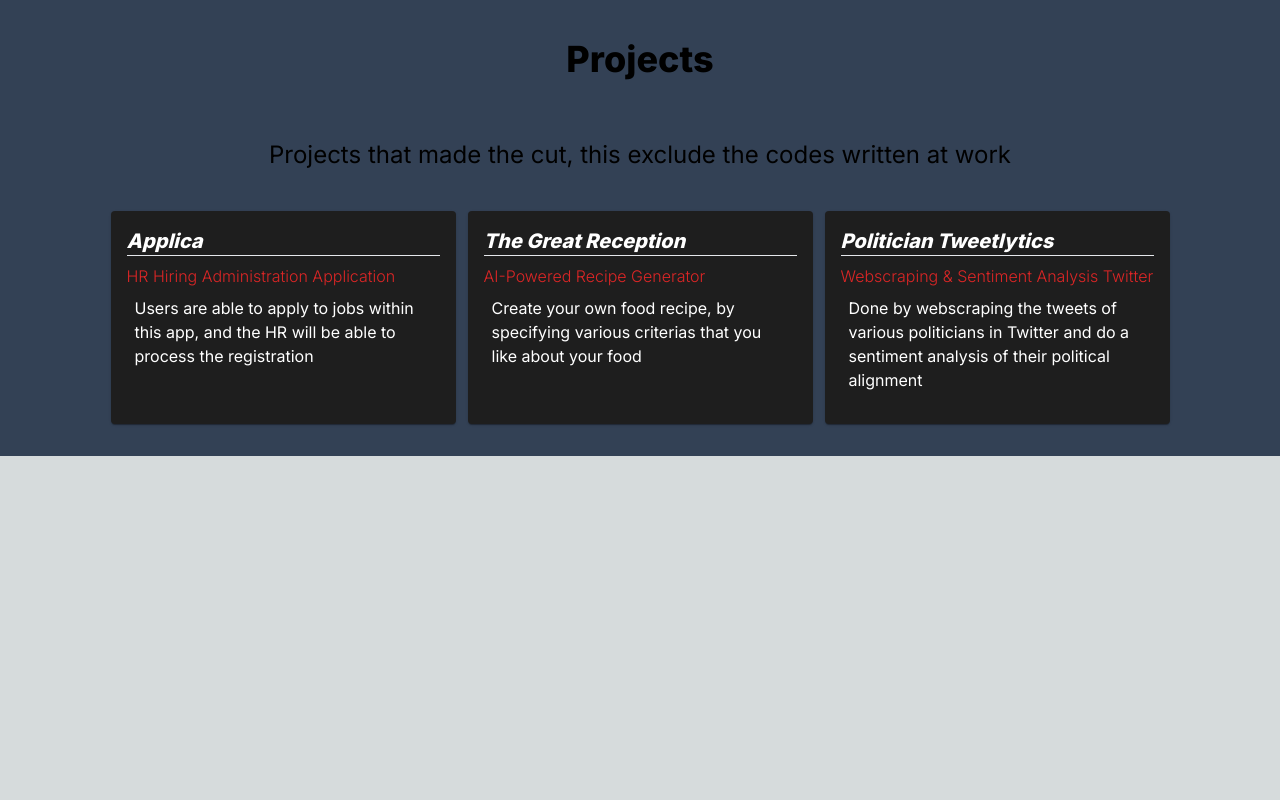
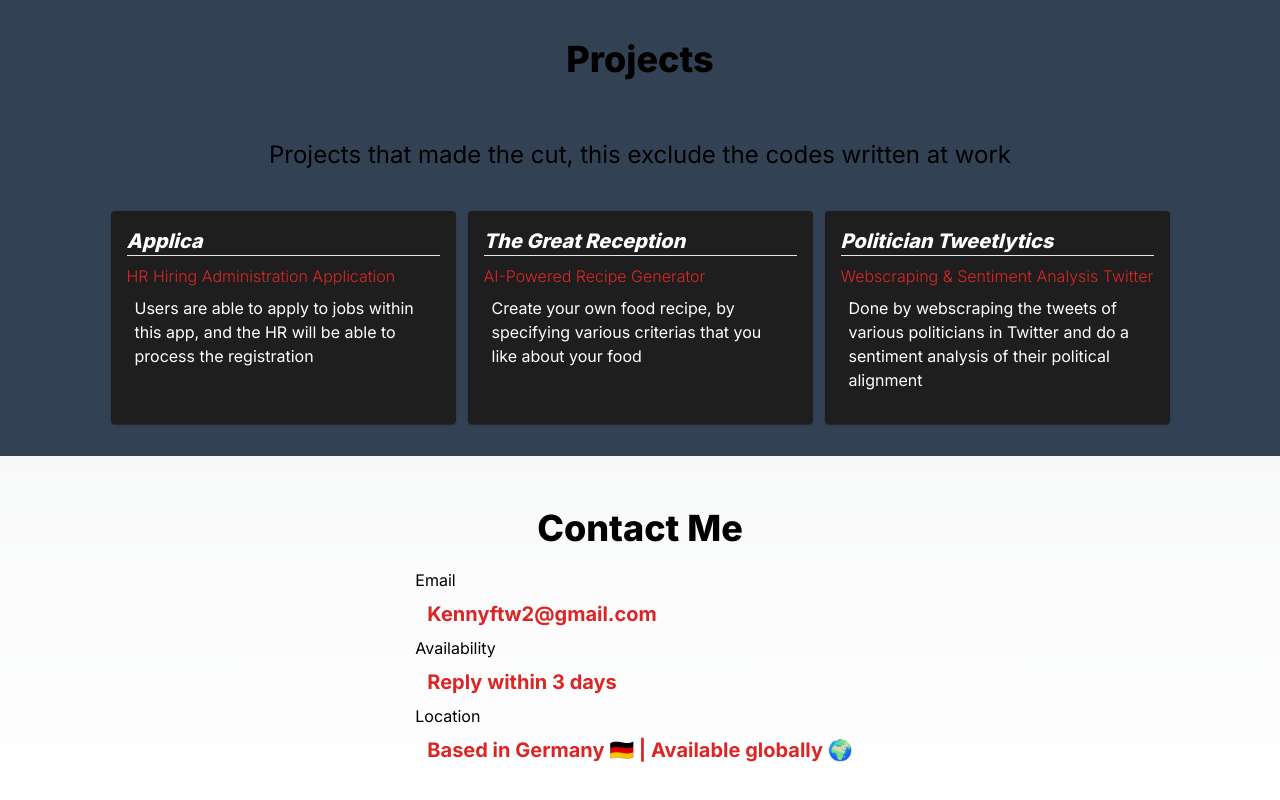
Before and after one commit to Kenspectacle/Portfolio, a Next.js app: page / in a window 1280 px wide. Shown: the part 1365-2165 px from the top of the page. Before the commit the page ends 1821 px from the top, so only its background shows below. Built offline with nearby package versions, Linux system fonts and the light colour scheme; what @mui/material-nextjs would draw is missing.

Commit message:
feat: added a contact me section

```diff
--- a/src/app/page.tsx
+++ b/src/app/page.tsx
@@ -4,6 +4,7 @@ import IntroductionText from "@/ui/introduction-text"
 import ProfileIcon from "@/ui/profile-icon"
 import AboutMe from "@/ui/about-me/about-me"
 import Projects from "@/ui/projects"
+import Contact from "@/ui/contact-me"
 
 export default function Home() {
   return (
@@ -33,6 +34,7 @@ export default function Home() {
         </section>
         <AboutMe />
         <Projects />
+        <Contact />
     </main>
   )
 }
--- /dev/null
+++ b/src/ui/contact-me.tsx
@@ -0,0 +1,48 @@
+import SectionHeading from "./section-heading"
+
+const contactDetails = [
+    {
+        contactSection: 'Email',
+        contactBody: 'Kennyftw2@gmail.com'
+    },
+    {
+        contactSection: 'Availability',
+        contactBody: 'Reply within 3 days'
+
+    },
+    {
+        contactSection: 'Location',
+        contactBody: 'Based in Germany 🇩🇪 | Available globally 🌍'
+    }
+]
+
+export default function Contact() {
+    return(
+        <section className="flex flex-col p-8 items-center justify-around">
+            <SectionHeading>
+                Contact Me
+            </SectionHeading>
+                <ul>
+                    {contactDetails.map(({ contactSection: section, contactBody: body }) => {
+
+                        const details = section === "Email" ? <a href={"mailto:" + body}>{body}</a>
+                        : body;
+
+                        return(
+                            <li
+                        key={section}
+                        className="flex flex-col"
+                        >
+                            <span>{section}</span>
+                            <span className="mx-3 my-2 text-red-600 font-bold text-xl">
+                                {details}
+                            </span>
+                        </li>
+                        )
+                    }
+
+                    )}
+                </ul>
+        </section>
+    )
+}
```
